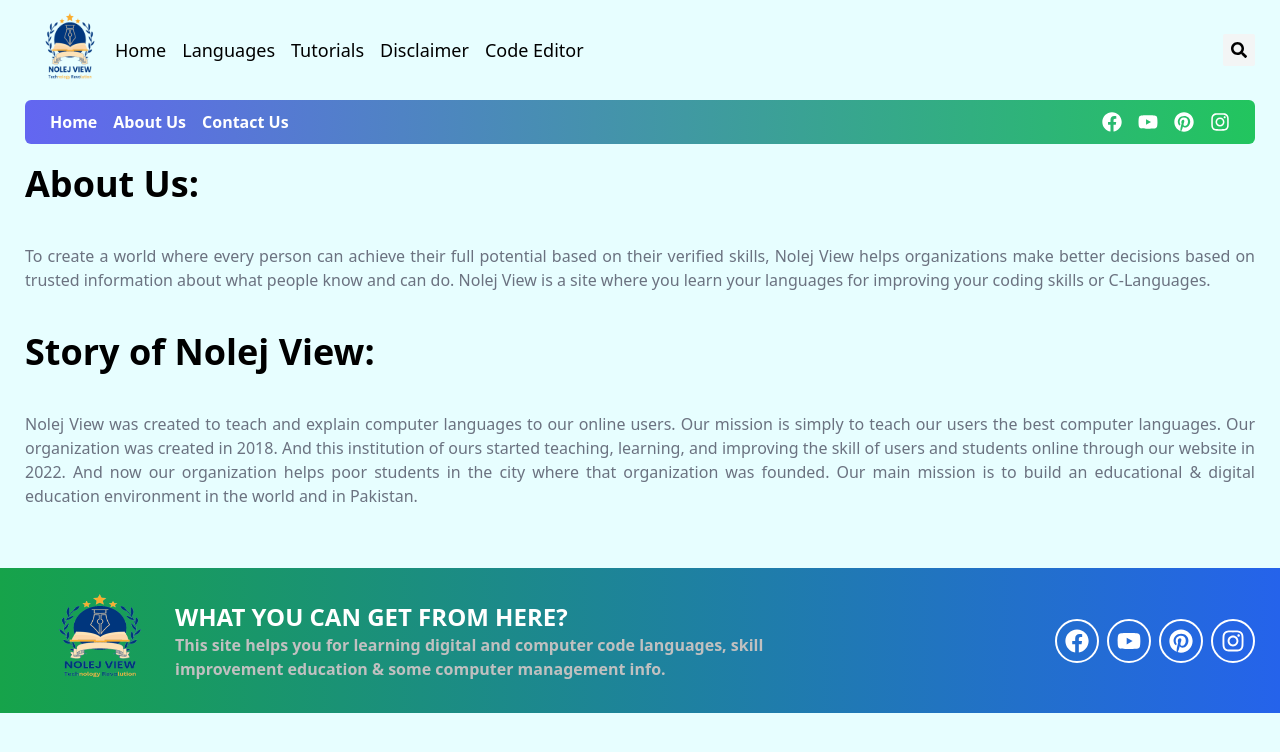
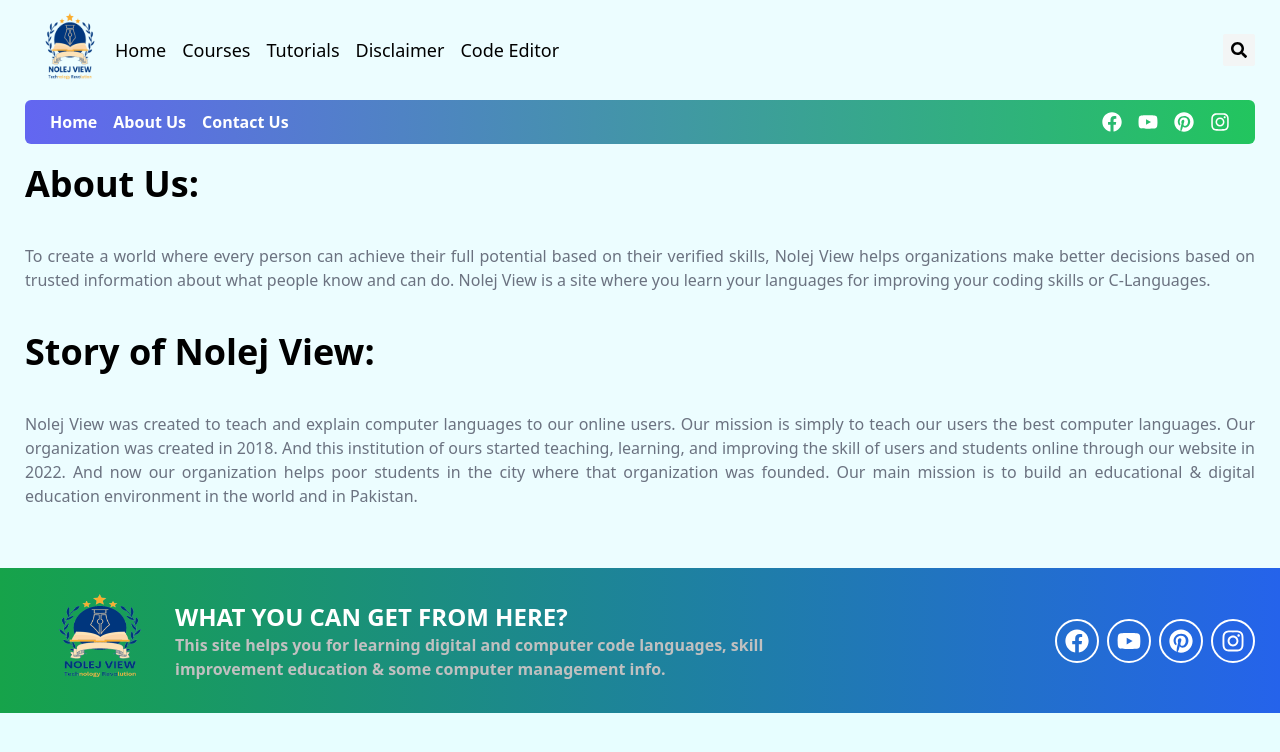
Before and after one commit to mhmAdmin1122/nolejView, a Next.js app: page /page/about in a window 1280 px wide. Shown: the top 752 px of the page. Built offline with nearby package versions, Linux system fonts and the light colour scheme.

Commit message:
contact us,about us and disclaimer pages set out

```diff
--- a/pages/components/Navbar.tsx
+++ b/pages/components/Navbar.tsx
@@ -15,8 +15,8 @@
             <Link href="/">
               <li>Home</li>
             </Link>
-            <Link href="/">
-              <li>Languages</li>
+            <Link href="/page/courses">
+              <li>Courses</li>
             </Link>
             <Link href="/">
               <li>Tutorials</li>
--- a/pages/page/about/index.tsx
+++ b/pages/page/about/index.tsx
@@ -1,4 +1,5 @@
 import Footer from "@/pages/components/Footer";
+import Layout from "@/pages/components/Layout";
 import Navbar from "@/pages/components/Navbar";
 import Head from "next/head";
 import React from "react";
@@ -9,29 +10,31 @@
       <Head>
         <title>About Us</title>
       </Head>
-      <Navbar />
+      <Layout>
         <div className="aboutUs-Box">
           <h1>About Us:</h1>
           <p>
-          To create a world where every person can achieve their full potential
-          based on their verified skills, Nolej View helps organizations make better
-          decisions based on trusted information about what people know and can
-          do. Nolej View is a site where you learn your languages for improving your
-          coding skills or C-Languages.
+            To create a world where every person can achieve their full
+            potential based on their verified skills, Nolej View helps
+            organizations make better decisions based on trusted information
+            about what people know and can do. Nolej View is a site where you
+            learn your languages for improving your coding skills or
+            C-Languages.
           </p>
           <h1>Story of Nolej View:</h1>
           <p>
-          Nolej View was created to teach and explain computer languages ​​to our
-          online users. Our mission is simply to teach our users the best
+            Nolej View was created to teach and explain computer languages ​​to
+            our online users. Our mission is simply to teach our users the best
             computer languages. Our organization was created in 2018. And this
             institution of ours started teaching, learning, and improving the
             skill of users and students online through our website in 2022. And
             now our organization helps poor students in the city where that
-          organization was founded. Our main mission is to build an educational
-          & digital education environment in the world and in Pakistan.
+            organization was founded. Our main mission is to build an
+            educational & digital education environment in the world and in
+            Pakistan.
           </p>
         </div>
-      <Footer />
+      </Layout>
     </>
   );
 };
--- a/pages/page/contact/index.tsx
+++ b/pages/page/contact/index.tsx
@@ -1,6 +1,7 @@
 import ContactForm from "@/pages/components/ContactForm";
 import Footer from "@/pages/components/Footer";
 import MapDirecction from "@/pages/components/Home Page/MapDirecction";
+import Layout from "@/pages/components/Layout";
 import Navbar from "@/pages/components/Navbar";
 import Head from "next/head";
 import Link from "next/link";
@@ -13,7 +14,7 @@
       <Head>
         <title>Contact Us</title>
       </Head>
-      <Navbar />
+      <Layout>
         <div className="mt-2 contact-page">
           <h1>Contact Us</h1>
           <div className="form-and-Other_Contacts flex justify-center gap-6 flex-wrap">
@@ -39,7 +40,7 @@
             </div>
           </div>
         </div>
-      <Footer />
+      </Layout>
     </div>
   );
 };
--- /dev/null
+++ b/pages/page/courses/index.tsx
@@ -0,0 +1,18 @@
+import Layout from "@/pages/components/Layout";
+import Head from "next/head";
+import React from "react";
+
+const Courses = () => {
+  return (
+    <>
+      <Head>
+        <title>Courses</title>
+      </Head>
+      <Layout>
+        <b>Courses</b>
+      </Layout>
+    </>
+  );
+};
+
+export default Courses;
```
Also changed, not shown: pages/page/disclaimer/index.tsx (+3 -4 lines). Lines whose indentation alone changed are shown as unchanged.
